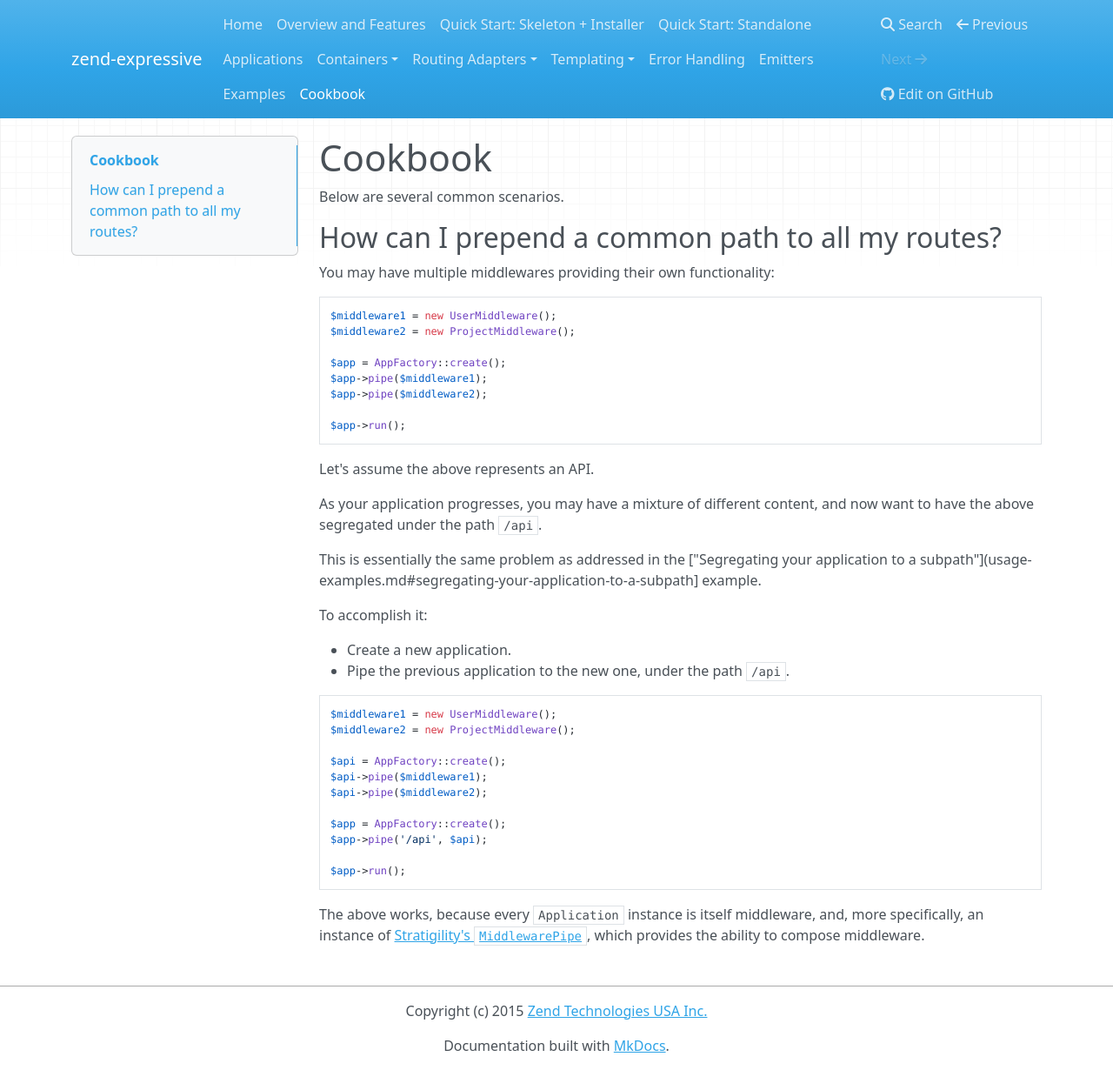
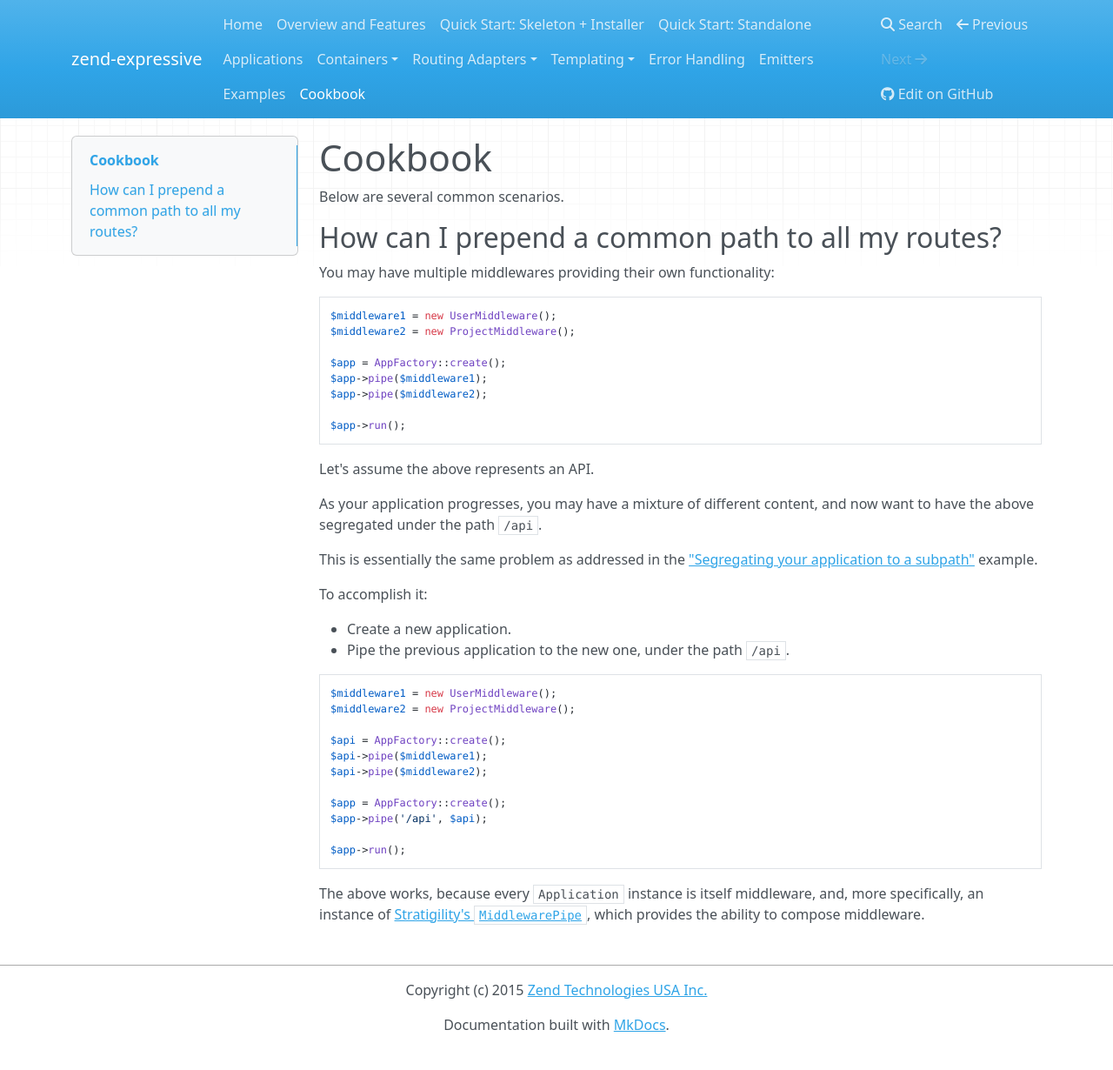
Before and after one commit to zendframework/zend-expressive, an MkDocs documentation site: the page built from doc/book/cookbook.md, in a window 1280 px wide and 1230 px high. Shown: the whole window at 87% size. Built offline with MkDocs 1.6.1, drawn with Linux system fonts in a browser that asks for light colours; nearby versions of some CDN libraries; old or Windows-style settings are respelled for this version of MkDocs.

Commit message:
Fix typo

```diff
--- a/doc/book/cookbook.md
+++ b/doc/book/cookbook.md
@@ -23,7 +23,7 @@ As your application progresses, you may have a mixture of different content, and
 the above segregated under the path `/api`.
 
 This is essentially the same problem as addressed in the
-["Segregating your application to a subpath"](usage-examples.md#segregating-your-application-to-a-subpath] example.
+["Segregating your application to a subpath"](usage-examples.md#segregating-your-application-to-a-subpath) example.
 
 To accomplish it:
 
```
